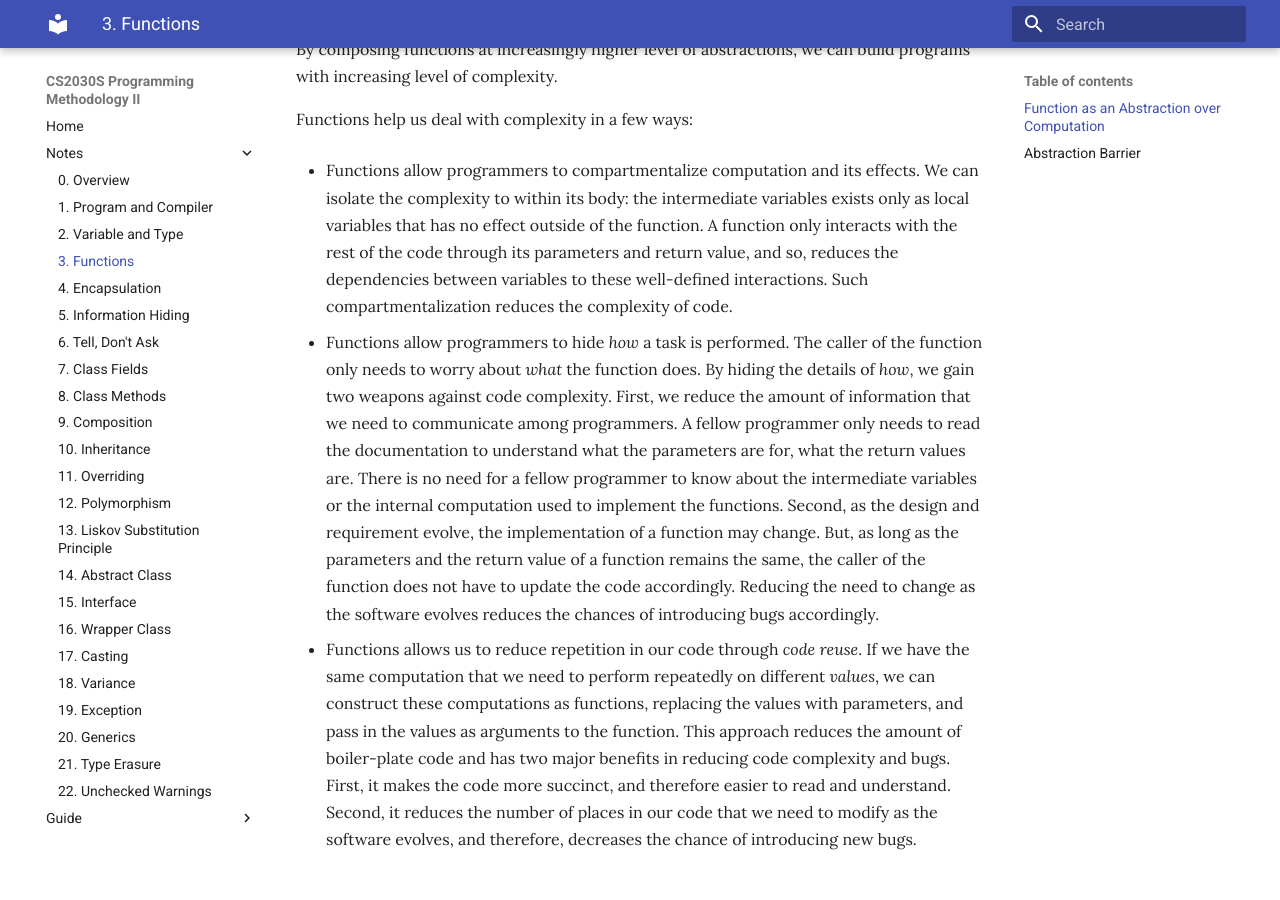
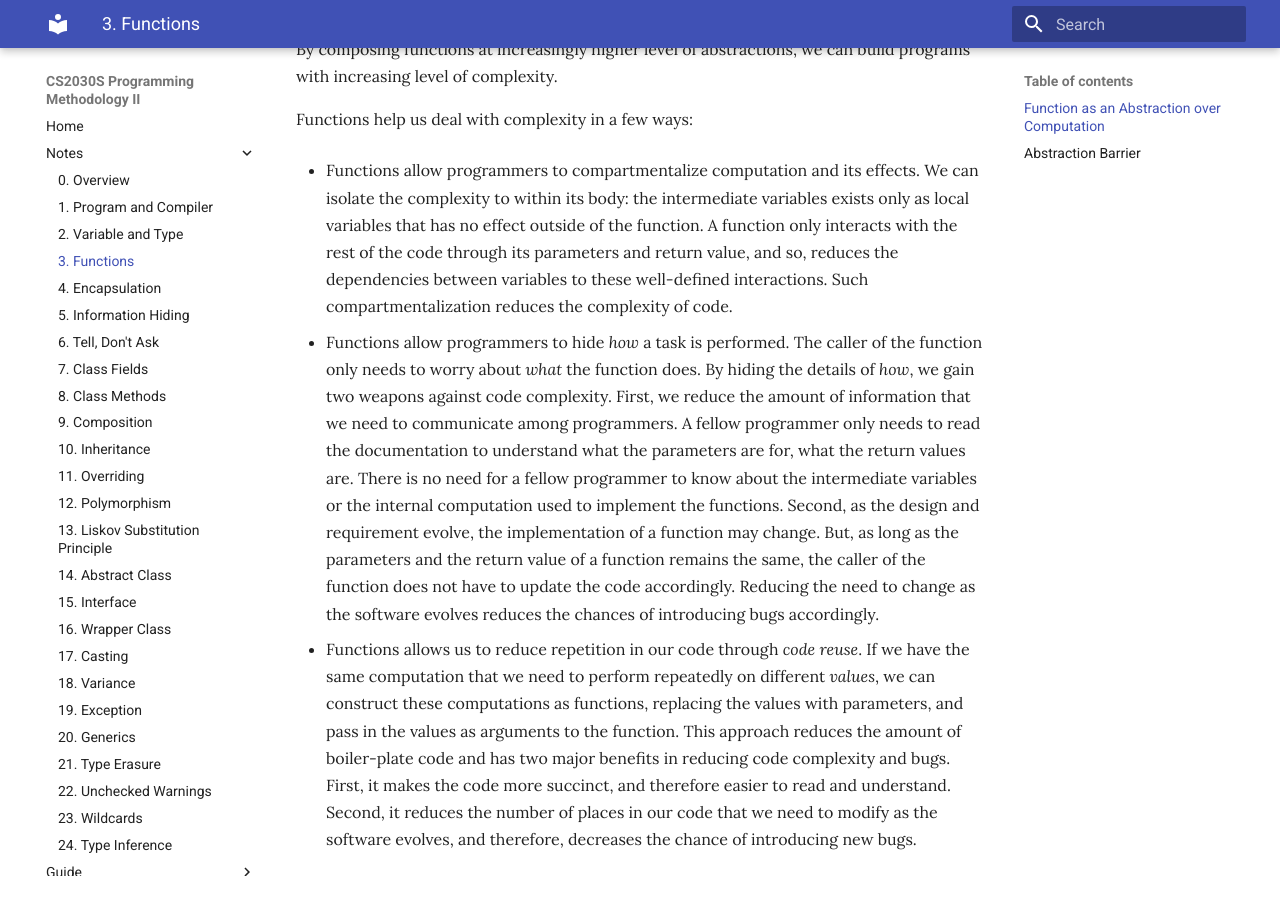
Before and after one commit to nus-cs2030s/2021-s2, an MkDocs documentation site: the page built from docs/03-function.md, in a window 1280 px wide and 900 px high, scrolled down 582 px. Built offline with MkDocs 1.6.1 and Material for MkDocs 9.7.7, drawn with Linux system fonts in a browser that asks for light colours.

Commit message:
Added notes for Week 6

```diff
--- a/mkdocs.yml
+++ b/mkdocs.yml
@@ -24,6 +24,8 @@ nav:
     - 20. Generics: '20-generics.md'
     - 21. Type Erasure: '21-erasure.md'
     - 22. Unchecked Warnings: '22-unchecked.md'
+    - 23. Wildcards: '23-wildcard.md'
+    - 24. Type Inference: '24-inference.md'
   - Guide:
     - Programming Environments: 'environments.md'
     - Using Unix CLI:
```
